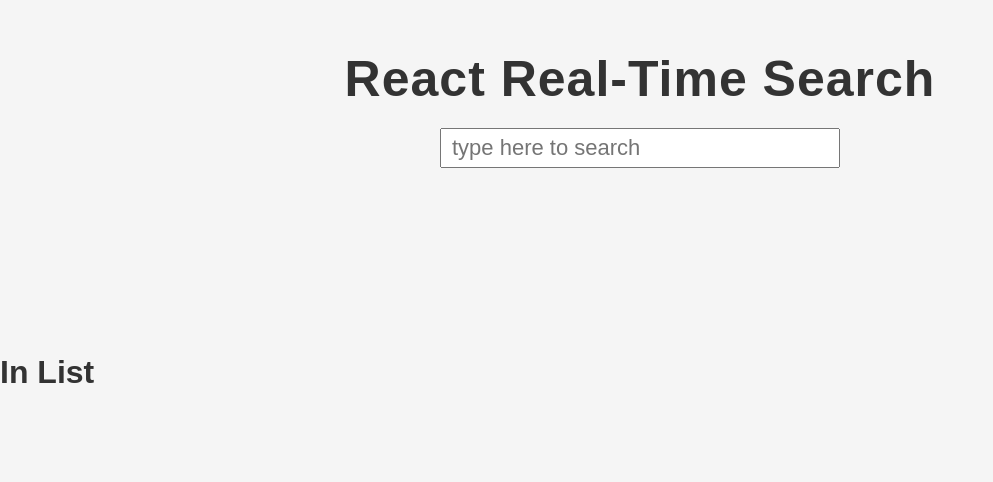
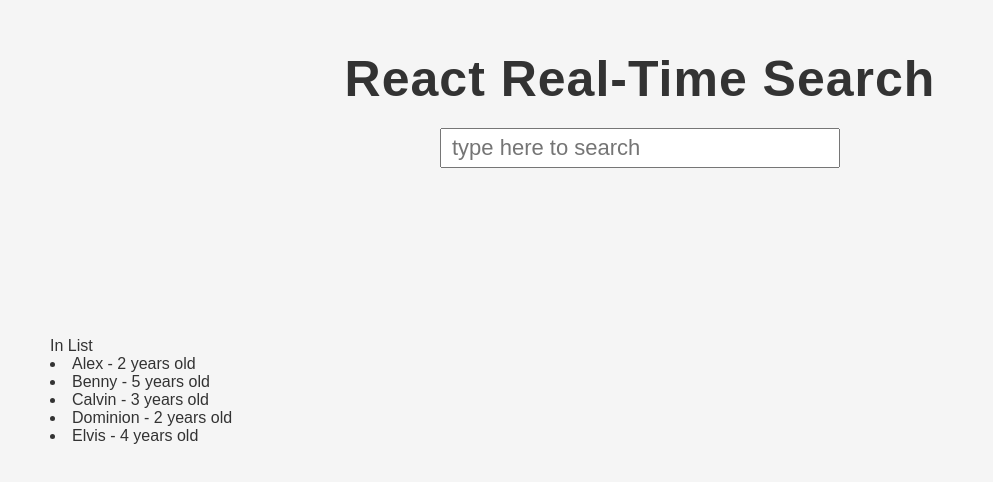
Before and after one commit to gloriading/React-RealTimeSearch, a React (Create React App) app: page / in a window 1280 px wide. Shown: the top 482 px of the page, without its empty margins (0-993 px from the left). Built offline with nearby package versions, Linux system fonts and the light colour scheme.

Commit message:
Add filter logic on List

```diff
--- a/src/App.css
+++ b/src/App.css
@@ -43,4 +43,5 @@
 
 .list-container {
   flex: 3;
+  padding: 0px 50px;
 }
--- a/src/components/List.js
+++ b/src/components/List.js
@@ -1,11 +1,32 @@
 import React, { Component } from 'react';
 
+const boys = [
+  { name: "Alex", age: 2 },
+  { name: "Benny", age: 5 },
+  { name: "Calvin", age: 3 },
+  { name: "Dominion", age: 2 },
+  { name: "Elvis", age: 4 },
+];
+
 export default class List extends Component {
+  constructor(props){
+    super(props);
+  }
 
   render(){
+    let list, filteredList;
+    filteredList = boys.filter(boy => {
+      return boy.name.toLowerCase().indexOf(this.props.searchTerm) != -1
+    })
+
+    list = filteredList.map( boy => {
+      return <li key={boy.name}>{boy.name} - {boy.age} years old</li> ;
+    })
+
     return(
       <div className="list-container">
-        <h1>In List</h1>
+        <ul>In List</ul>
+        {list}
       </div>
     )
   }
--- a/src/components/SearchContainer.js
+++ b/src/components/SearchContainer.js
@@ -10,15 +10,14 @@
   }
 
   handleChange(input){
-    this.setState({ searchInput: input });
+    this.setState({ searchInput: input.toLowerCase() });
   }
 
   render(){
     return(
       <div className="main-container">
         <Header onInputChange={this.handleChange}/>
-        <h3>{this.state.searchInput}</h3>
-        <List />
+        <List searchTerm={this.state.searchInput} />
       </div>
     )
   }
```
